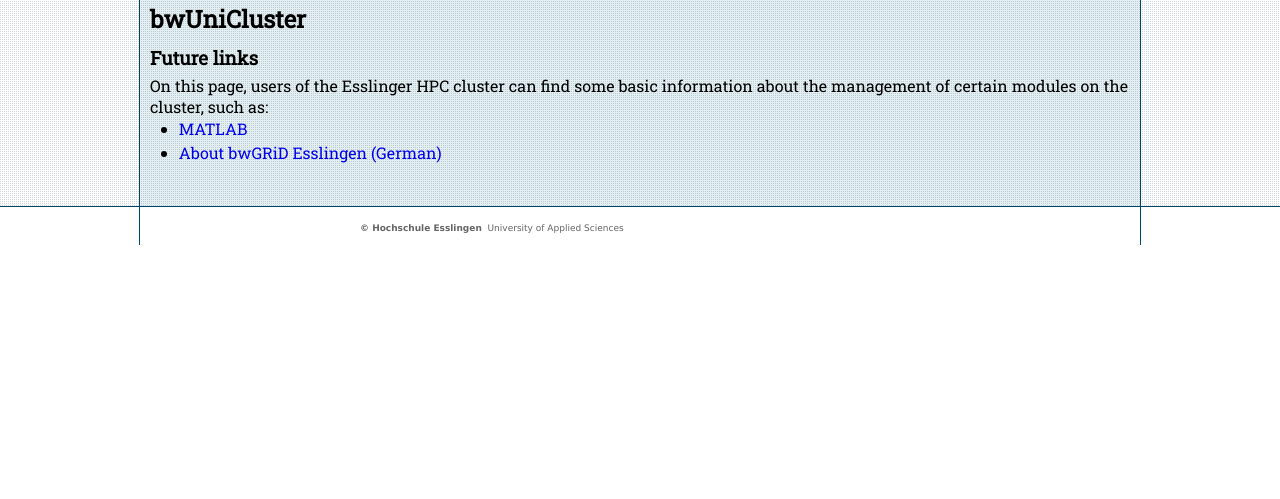
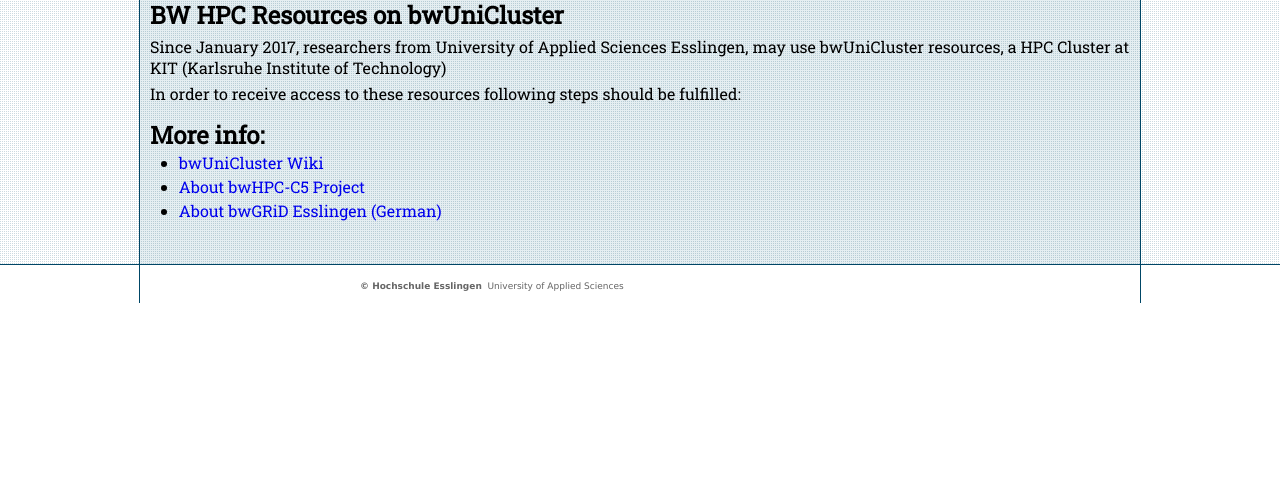
Before and after one commit to asaramet/he_webPages, a website: page bwGRiD/index.html in a window 1280 px wide. Shown: the part 302-801 px from the top of the page. Drawn offline with nearby package versions, Linux system fonts and the light colour scheme.

Commit message:
about bwUniCluster

```diff
--- a/bwGRiD/about.html
+++ /dev/null
@@ -1 +0,0 @@
-<h2>bwUniCluster</h2>
--- /dev/null
+++ b/bwGRiD/bwUniCluster.html
@@ -0,0 +1,7 @@
+<h1>HPC@HAW</h1>
+<h2>BW HPC Resources on bwUniCluster</h2>
+<p>
+  Since January 2017, researchers from University of Applied Sciences Esslingen,
+  may use bwUniCluster resources, a HPC Cluster at KIT (Karlsruhe Institute of Technology)
+</p>
+<p>In order to receive access to these resources following steps should be fulfilled:</p>
--- a/bwGRiD/index.html
+++ b/bwGRiD/index.html
@@ -51,7 +51,8 @@
           <div id="main">
             <div id="main_content">
             <!-- Insert content -->
-              <h2 style="color:red">The web page is still under construction!</h2>
+              <div id="bwUniCluster"></div>
+              <div id="links"></div>
             </div>
           </div>
         </div>
--- a/bwGRiD/js/main.js
+++ b/bwGRiD/js/main.js
@@ -1,10 +1,6 @@
+
 $(document).ready(function() {
   //don't forget to start http server if run locally
-  $.get("about.html", function(data) {
-    $("#main_content").append("<div id='about'>" + data + "</div>");
-  });
-
-  $.get("links.html", function(data) {
-    $("#about").after("<div id='links'>" + data +"</div>" );
-  });
+  $("#bwUniCluster").load("bwUniCluster.html");
+  $("#links").load("links.html");
 });
--- a/bwGRiD/links.html
+++ b/bwGRiD/links.html
@@ -1,9 +1,12 @@
-<h3 id="documentation">Future links</h3>
-<p>On this page, users of the Esslinger HPC cluster can find some basic information about
- the management of certain modules on the cluster, such as:
-</p>
+<h2 id="documentation">More info:</h2>
 <ul>
-  <li><a href="matlab/index.html">MATLAB</a></li>
+  <li>
+    <a href="http://www.bwhpc-c5.de/wiki/index.php/Category:BwUniCluster">
+      bwUniCluster Wiki</a>
+  </li>
+  <li>
+    <a href="http://www.bwhpc-c5.de/en/index.php">About bwHPC-C5 Project</a>
+  </li>
   <li>
     <a href="http://www.hs-esslingen.de/de/hochschule/fakultaeten/informationstechnik/projekte/bwgrid.html">
      About bwGRiD Esslingen (German)</a>
```
Also changed, not shown: 1 other file.
